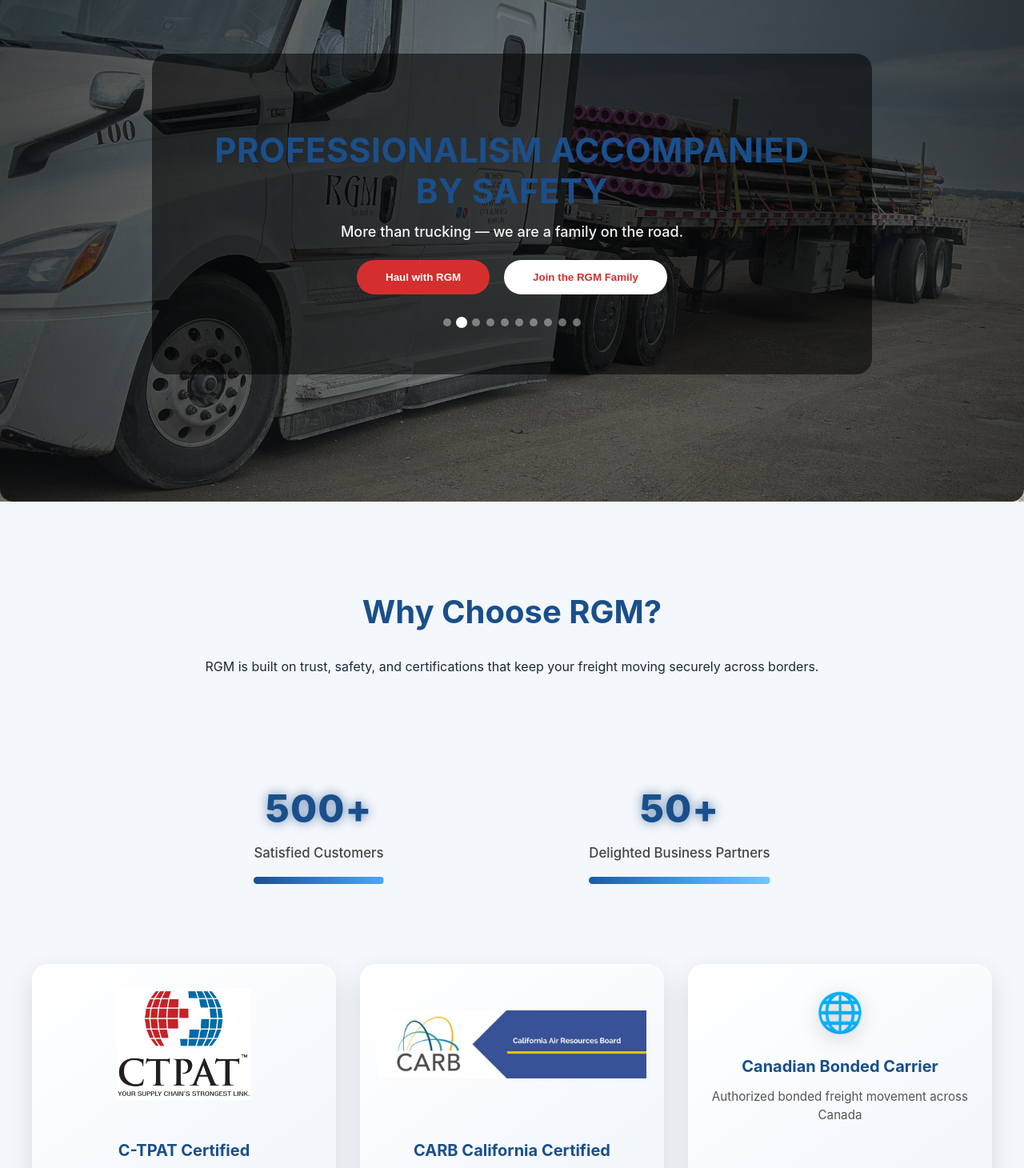
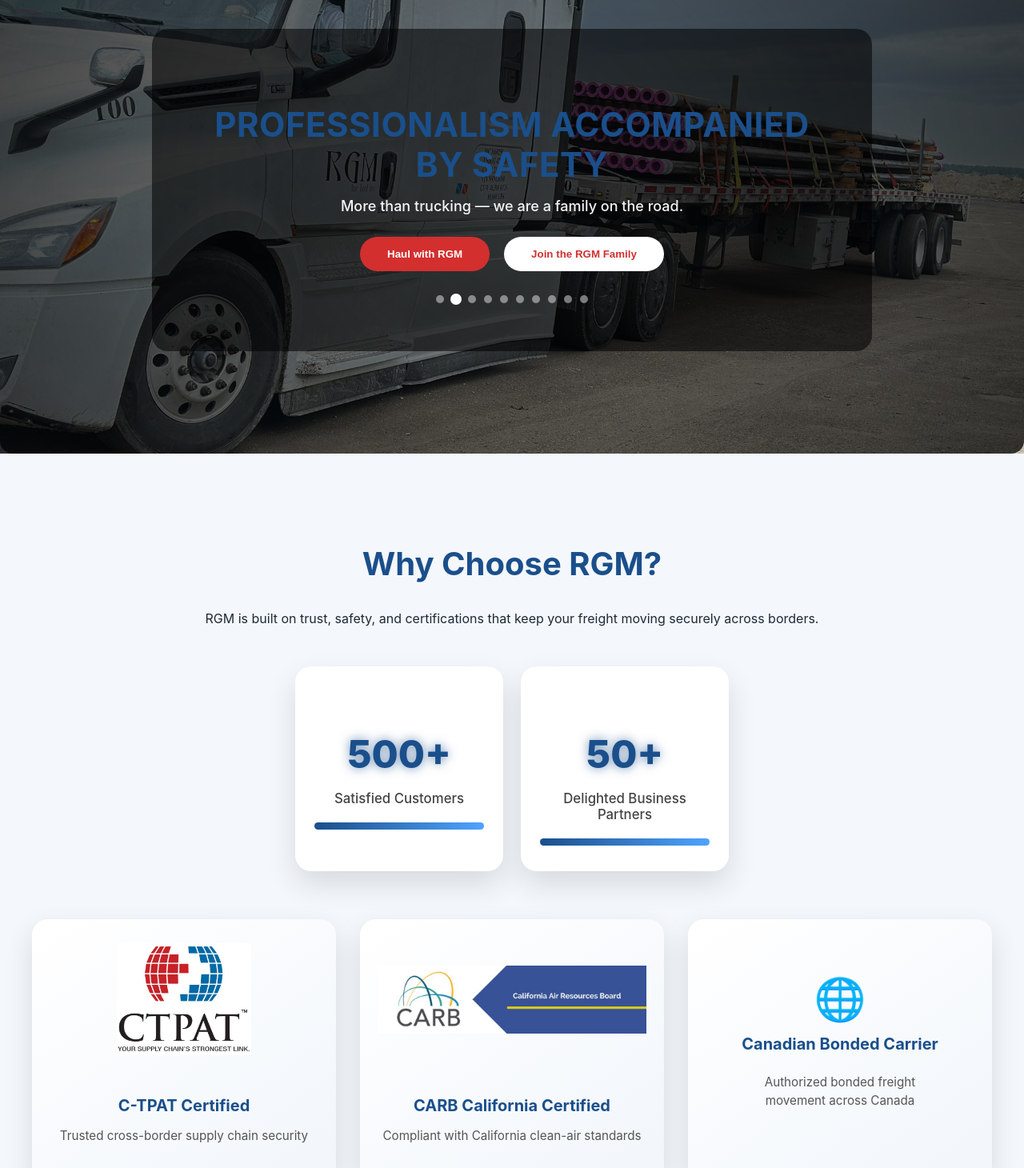
Before and after one commit to MrVenom786/rgm-web-frontend, a React (Create React App) app: page / in a window 1280 px wide. Shown: the part 320-1780 px from the top of the page at 80% size. Built offline with nearby package versions, Linux system fonts and the light colour scheme.

Commit message:
Update Home.css

```diff
--- a/src/pages/Home.css
+++ b/src/pages/Home.css
@@ -1,7 +1,17 @@
-/* HERO */
+/* ================= GLOBAL SAFETY FIX ================= */
+* {
+  box-sizing: border-box;
+}
+
+body {
+  margin: 0;
+  overflow-x: hidden;
+}
+
+/* ================= HERO ================= */
 .hero-section {
   position: relative;
-  height: 90vh;
+  min-height: calc(100vh - 140px); /* accounts for navbar + topbar */
   overflow: hidden;
 }
 
@@ -11,7 +21,8 @@
   background-size: cover;
   background-position: center;
   opacity: 0;
-  transition: opacity 1.5s ease, transform 6s ease;
+  transform: scale(1);
+  transition: opacity 1.2s ease, transform 6s ease;
 }
 
 .hero-slide.active {
@@ -27,38 +38,43 @@
   display: flex;
   justify-content: center;
   align-items: center;
+  padding: 0 20px;
 }
 
 .hero-content {
   text-align: center;
-  color: white;
-  max-width: 800px;
+  color: #fff;
+  max-width: 820px;
 }
 
 .hero-content h1 {
-  font-size: 3rem;
+  font-size: clamp(2rem, 5vw, 3rem);
   text-transform: uppercase;
+  line-height: 1.2;
 }
 
 .hero-subtitle {
-  margin-top: 10px;
-  font-size: 1.2rem;
+  margin-top: 12px;
+  font-size: clamp(1rem, 2.5vw, 1.2rem);
+  opacity: 0.95;
 }
 
+/* ================= HERO BUTTONS ================= */
 .hero-buttons {
-  margin-top: 25px;
+  margin-top: 28px;
   display: flex;
   justify-content: center;
   gap: 18px;
+  flex-wrap: wrap;
 }
 
 .hero-btn {
-  padding: 14px 36px;
+  padding: 14px 34px;
   border-radius: 40px;
   font-weight: 700;
   cursor: pointer;
   border: none;
-  transition: 0.3s;
+  transition: transform 0.3s ease, box-shadow 0.3s ease;
 }
 
 .hero-btn.primary {
@@ -73,21 +89,24 @@
 
 .hero-btn:hover {
   transform: translateY(-4px);
+  box-shadow: 0 10px 22px rgba(0,0,0,0.25);
 }
 
+/* ================= HERO DOTS ================= */
 .hero-dots {
   margin-top: 30px;
   display: flex;
   justify-content: center;
-  gap: 8px;
+  gap: 10px;
 }
 
 .dot {
   width: 10px;
   height: 10px;
   border-radius: 50%;
-  background: rgba(255,255,255,0.4);
+  background: rgba(255,255,255,0.45);
   cursor: pointer;
+  transition: transform 0.3s ease, background 0.3s ease;
 }
 
 .dot.active {
@@ -95,216 +114,47 @@
   transform: scale(1.4);
 }
 
-/* WHY CHOOSE */
+/* ================= WHY CHOOSE ================= */
 .why-choose {
   padding: 80px 20px;
   text-align: center;
 }
 
 .why-choose h2 {
-  font-size: 2.5rem;
+  font-size: clamp(2rem, 4vw, 2.5rem);
   color: #1a4f8b;
 }
 
-.counter {
-  margin: 40px auto;
-  max-width: 300px;
-}
-
-.counter h3 {
-  font-size: 2.6rem;
-  color: #1a4f8b;
-  animation: glow 2s infinite alternate;
-}
-
-.counter-bar {
-  height: 8px;
-  background: rgba(26,79,139,0.2);
-  margin-top: 15px;
-  border-radius: 4px;
-}
-
-.counter-bar-fill {
-  width: 100%;
-  height: 100%;
-  background: #1a4f8b;
-}
-
-.fade-in {
-  opacity: 0;
-  transform: translateY(30px);
-  transition: 1s ease;
-}
-
-.fade-in.visible {
-  opacity: 1;
-  transform: translateY(0);
-}
-
-/* CERTIFICATIONS */
-.cert-trust-strip {
-  margin-top: 80px;
-}
-
-.cert-heading {
-  font-size: 1.5rem;
-  color: #1a4f8b;
-  margin-bottom: 40px;
-}
-
-.cert-strip {
-  display: flex;
-  justify-content: center;
-  gap: 60px;
-  flex-wrap: wrap;
-}
-
-.cert-item {
-  text-align: center;
-  animation: float 6s ease-in-out infinite;
-}
-
-.cert-logo {
-  width: 140px;
-  height: 140px;
-  border-radius: 50%;
-  background: rgba(26,79,139,0.1);
-  display: flex;
-  align-items: center;
-  justify-content: center;
-  box-shadow: 0 10px 30px rgba(26,79,139,0.25);
-  transition: 0.4s;
-}
-
-.cert-logo img {
-  max-width: 90px;
-  max-height: 90px;
-  object-fit: contain;
-}
-
-.cert-logo.icon {
-  font-size: 48px;
-}
-
-.cert-item p {
-  margin-top: 12px;
-  font-weight: 500;
-}
-
-.cert-item:hover .cert-logo {
-  transform: translateY(-6px);
-}
-
-@keyframes glow {
-  from { text-shadow: 0 0 5px rgba(26,79,139,0.3); }
-  to { text-shadow: 0 0 20px rgba(26,79,139,0.8); }
-}
-
-@keyframes float {
-  0%,100% { transform: translateY(0); }
-  50% { transform: translateY(-6px); }
-}
-/* CERTIFICATIONS */
-.certifications {
-  display: grid;
-  grid-template-columns: repeat(auto-fit, minmax(260px, 1fr));
-  gap: 30px;
-  margin-top: 60px;
-  padding: 0 20px;
-}
-
-.cert-card {
-  background: linear-gradient(145deg, #ffffff, #f1f6fb);
-  border-radius: 20px;
-  padding: 30px 22px;
-  text-align: center;
-  box-shadow: 0 14px 35px rgba(0, 0, 0, 0.12);
-  transition: all 0.5s ease;
-  cursor: default;
-}
-
-.cert-card:hover {
-  transform: translateY(-10px) scale(1.03);
-  box-shadow: 0 22px 45px rgba(0, 0, 0, 0.25);
-}
-
-.cert-card img {
-  width: 100%;
-  height: 140px;
-  object-fit: contain;
-  border-radius: 12px;
-  margin-bottom: 20px;
-}
-
-.cert-card h4 {
-  font-size: 1.25rem;
-  color: #1a4f8b;
-  margin-bottom: 10px;
-}
-
-.cert-card p {
-  font-size: 0.95rem;
-  color: #555;
-  line-height: 1.5;
-}
-
-/* THIRD CARD — SAME WHITE STYLE */
-.cert-card.bonded {
-  background: linear-gradient(145deg, #ffffff, #f1f6fb);
-  color: #333;
-}
-
-.bonded-icon {
-  font-size: 48px;
-  margin-bottom: 18px;
-  filter: drop-shadow(0 6px 12px rgba(0,0,0,0.2));
-}
-
-/* SCROLL ANIMATION */
-.fade-in {
-  opacity: 0;
-  transform: translateY(30px);
-  transition: all 1s ease;
-}
-
-.fade-in.visible {
-  opacity: 1;
-  transform: translateY(0);
-}
-/* ===============================
-   COUNTERS – PREMIUM VERSION
-================================ */
-
-/* COUNTER WRAPPER */
-.counters {
-  display: flex;
-  justify-content: center;
-  gap: 40px;
-  flex-wrap: wrap;
-  margin-top: 60px;
-}
-
-/* COUNTER CARD */
+/* ================= COUNTERS ================= */
 .counters {
   display: flex;
   justify-content: center;
   align-items: stretch;
-  gap: 22px;               /* reduced gap */
-  max-width: 900px;        /* keeps them together */
-  margin: 50px auto 0;     /* centers block, no side stretch */
+  gap: 22px;
+  max-width: 900px;
+  margin: 50px auto 0;
   padding: 0 10px;
+  flex-wrap: wrap;
 }
 
+.counter {
+  position: relative;
+  background: #ffffff;
+  border-radius: 20px;
+  padding: 32px 24px;
+  width: 100%;
+  max-width: 260px;
+  box-shadow: 0 16px 36px rgba(0,0,0,0.12);
+  transition: transform 0.4s ease, box-shadow 0.4s ease;
+  overflow: hidden;
+}
 
-/* HOVER EFFECT */
 .counter:hover {
   transform: translateY(-10px) scale(1.04);
-  box-shadow:
-    0 28px 60px rgba(0,0,0,0.2),
-    inset 0 1px 0 rgba(255,255,255,0.8);
+  box-shadow: 0 28px 60px rgba(0,0,0,0.2);
 }
 
-/* SUBTLE GLOW STRIP */
+/* Glow overlay */
 .counter::before {
   content: "";
   position: absolute;
@@ -323,17 +173,15 @@
   opacity: 1;
 }
 
-/* COUNTER NUMBER */
+/* Counter text */
 .counter h3 {
   font-size: 3rem;
   font-weight: 800;
   color: #1a4f8b;
   margin-bottom: 10px;
-  letter-spacing: 1px;
   animation: glowPulse 2.5s infinite alternate;
 }
 
-/* COUNTER LABEL */
 .counter p {
   font-size: 1.05rem;
   font-weight: 500;
@@ -341,7 +189,7 @@
   margin-bottom: 20px;
 }
 
-/* PROGRESS BAR */
+/* Progress bar */
 .counter-bar {
   width: 100%;
   height: 9px;
@@ -350,78 +198,121 @@
   overflow: hidden;
 }
 
-/* DEFAULT BAR FILL */
 .counter-bar-fill {
   width: 100%;
   height: 100%;
-  background: linear-gradient(
-    90deg,
-    #1a4f8b,
-    #4fa3ff
-  );
-  animation: fillBar 2.8s ease forwards;
+  background: linear-gradient(90deg, #1a4f8b, #4fa3ff);
+  animation: fillBar 2.6s ease forwards;
   box-shadow: 0 0 12px rgba(79,163,255,0.7);
 }
 
-/* PARTNER BAR VARIANT */
-.counter-bar.partner {
-  background: rgba(79,163,255,0.18);
+/* ================= CERTIFICATIONS ================= */
+.certifications {
+  display: grid;
+  grid-template-columns: repeat(auto-fit, minmax(260px, 1fr));
+  gap: 30px;
+  margin-top: 60px;
+  padding: 0 20px;
 }
 
-.partner-fill {
-  width: 100%;
-  height: 100%;
-  background: linear-gradient(
-    90deg,
-    #1a4f8b,
-    #5cb3ff,
-    #1a4f8b
-  );
-  background-size: 200% 100%;
-  animation:
-    fillBar 2.5s ease forwards,
-    shimmer 4s infinite linear;
-  box-shadow: 0 0 14px rgba(79,163,255,0.8);
+.cert-card {
+  background: linear-gradient(145deg, #ffffff, #f1f6fb);
+  border-radius: 20px;
+  padding: 30px 22px;
+  text-align: center;
+  box-shadow: 0 14px 35px rgba(0,0,0,0.12);
+  transition: transform 0.4s ease, box-shadow 0.4s ease;
 }
 
-/* ===============================
-   ANIMATIONS
-================================ */
-
-@keyframes fillBar {
-  from {
-    width: 0;
-  }
-  to {
-    width: 100%;
-  }
+.cert-card:hover {
+  transform: translateY(-10px) scale(1.03);
+  box-shadow: 0 22px 45px rgba(0,0,0,0.25);
 }
 
-@keyframes shimmer {
-  from {
-    background-position: 0% 50%;
-  }
-  to {
-    background-position: 200% 50%;
-  }
+.cert-card img {
+  width: 100%;
+  height: 140px;
+  object-fit: contain;
+  margin-bottom: 20px;
+}
+
+.cert-card h4 {
+  font-size: 1.25rem;
+  color: #1a4f8b;
+  margin-bottom: 10px;
+}
+
+.cert-card p {
+  font-size: 0.95rem;
+  color: #555;
+  line-height: 1.5;
+}
+
+/* ================= ANIMATIONS ================= */
+@keyframes fillBar {
+  from { width: 0; }
+  to { width: 100%; }
 }
 
 @keyframes glowPulse {
-  from {
-    text-shadow: 0 0 6px rgba(26,79,139,0.3);
-  }
-  to {
-    text-shadow: 0 0 18px rgba(26,79,139,0.9);
-  }
+  from { text-shadow: 0 0 6px rgba(26,79,139,0.3); }
+  to { text-shadow: 0 0 18px rgba(26,79,139,0.9); }
 }
 
-/* ===============================
-   RESPONSIVE
-================================ */
+/* ================= SCROLL FADE ================= */
+.fade-in {
+  opacity: 0;
+  transform: translateY(30px);
+  transition: 1s ease;
+}
 
+.fade-in.visible {
+  opacity: 1;
+  transform: translateY(0);
+}
+
+/* ================= MOBILE ================= */
 @media (max-width: 768px) {
+  .hero-section {
+    min-height: 85vh;
+  }
+
+  .hero-buttons {
+    flex-direction: column;
+  }
+
+  .hero-btn {
+    width: 100%;
+    max-width: 300px;
+  }
+
   .counter {
-    width: 100%;
     max-width: 340px;
   }
 }
+/* ================= FIX: CANADIAN BONDED CARRIER ================= */
+
+.cert-card.bonded {
+  display: flex;
+  flex-direction: column;
+  justify-content: center;
+  align-items: center;
+
+  min-height: 320px; /* matches image cards height */
+  padding-top: 36px;
+  padding-bottom: 36px;
+}
+
+.cert-card.bonded .bonded-icon {
+  font-size: 52px;
+  margin-bottom: 18px;
+  line-height: 1;
+}
+
+.cert-card.bonded h4 {
+  margin-top: 0;
+}
+
+.cert-card.bonded p {
+  max-width: 260px;
+}
```
